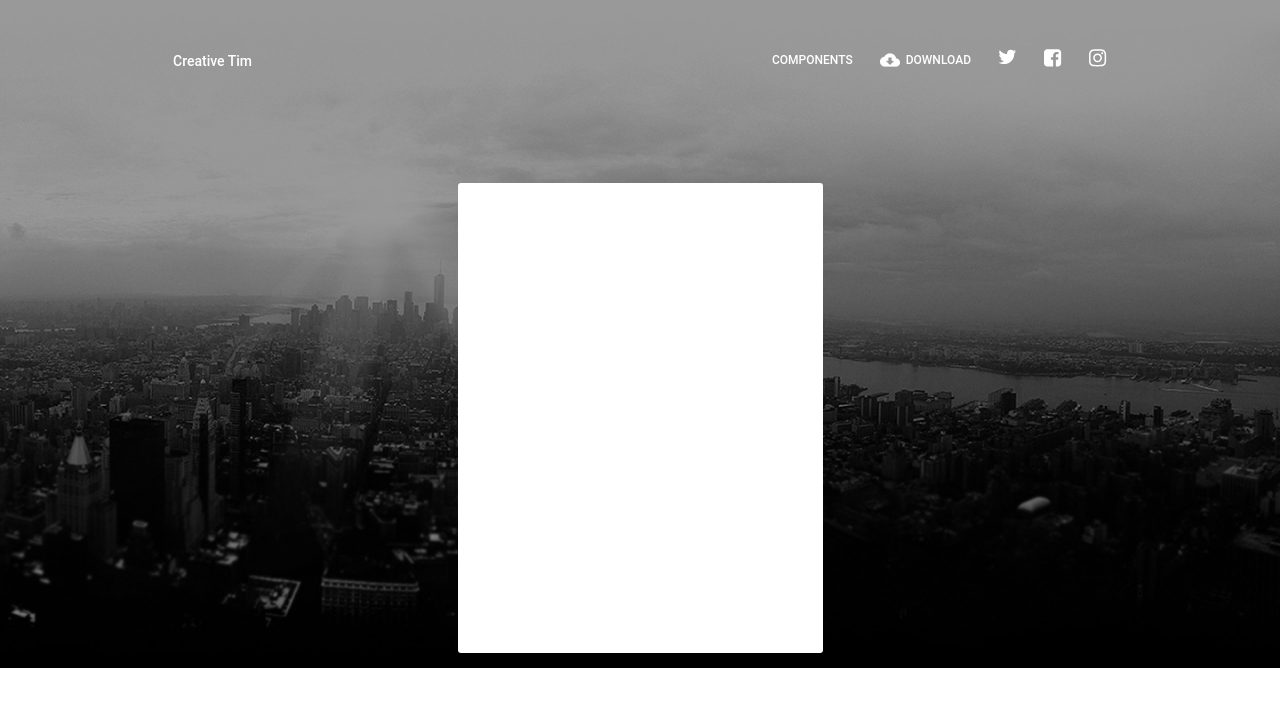
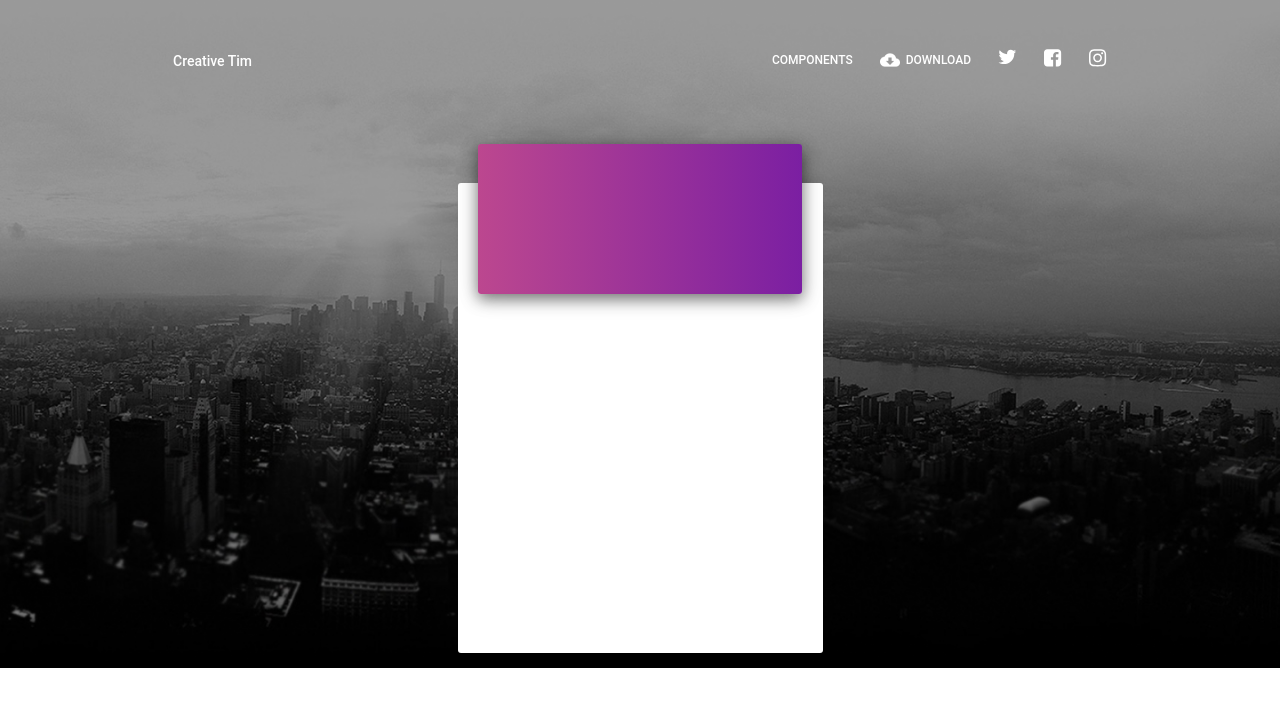
Before and after one commit to Brodorovna/Landing_Page, a plain HTML site: page index.html in a window 1280 px wide. Drawn offline with Linux system fonts and the light colour scheme.

Commit message:
plus gradient block

```diff
--- a/index.html
+++ b/index.html
@@ -34,7 +34,9 @@
 </header>
 <main>
     <div class="white-block">
+        <div class="gradient-block">
 
+        </div>
     </div>
 </main>
 </body>
--- a/style.css
+++ b/style.css
@@ -48,3 +48,14 @@ body{
     margin: 99px auto 0 auto;
     border-radius: 3px;
   }
+
+  .gradient-block {
+    width: 324px;
+    height: 150px;
+    background: linear-gradient(90deg, #BC478F 0%, #7B1FA2 100%);
+    box-shadow: 0px 5px 15px rgba(0, 0, 0, 0.5), 0px 4px 25px rgba(0, 0, 0, 0.12);
+    border-radius: 3px;
+    margin: auto;
+    position: relative;
+    top: -39px;
+  }
```
